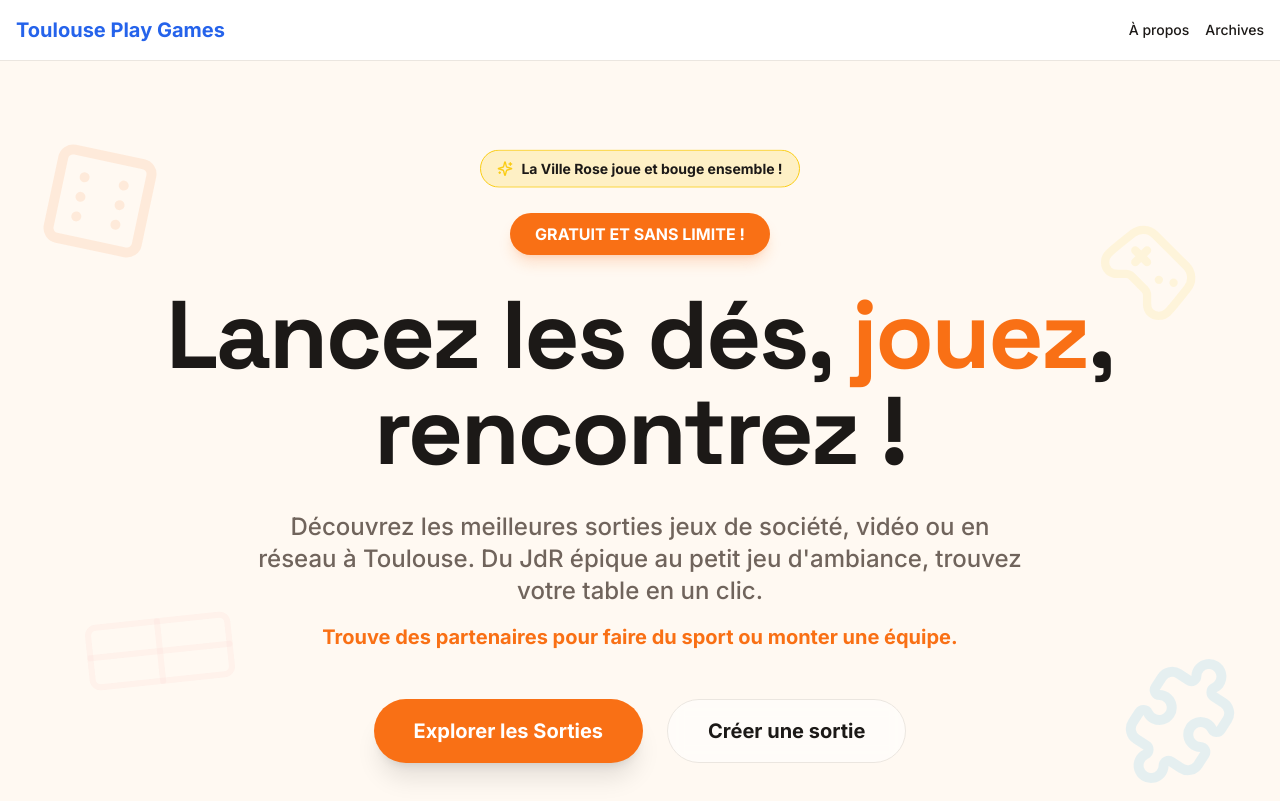
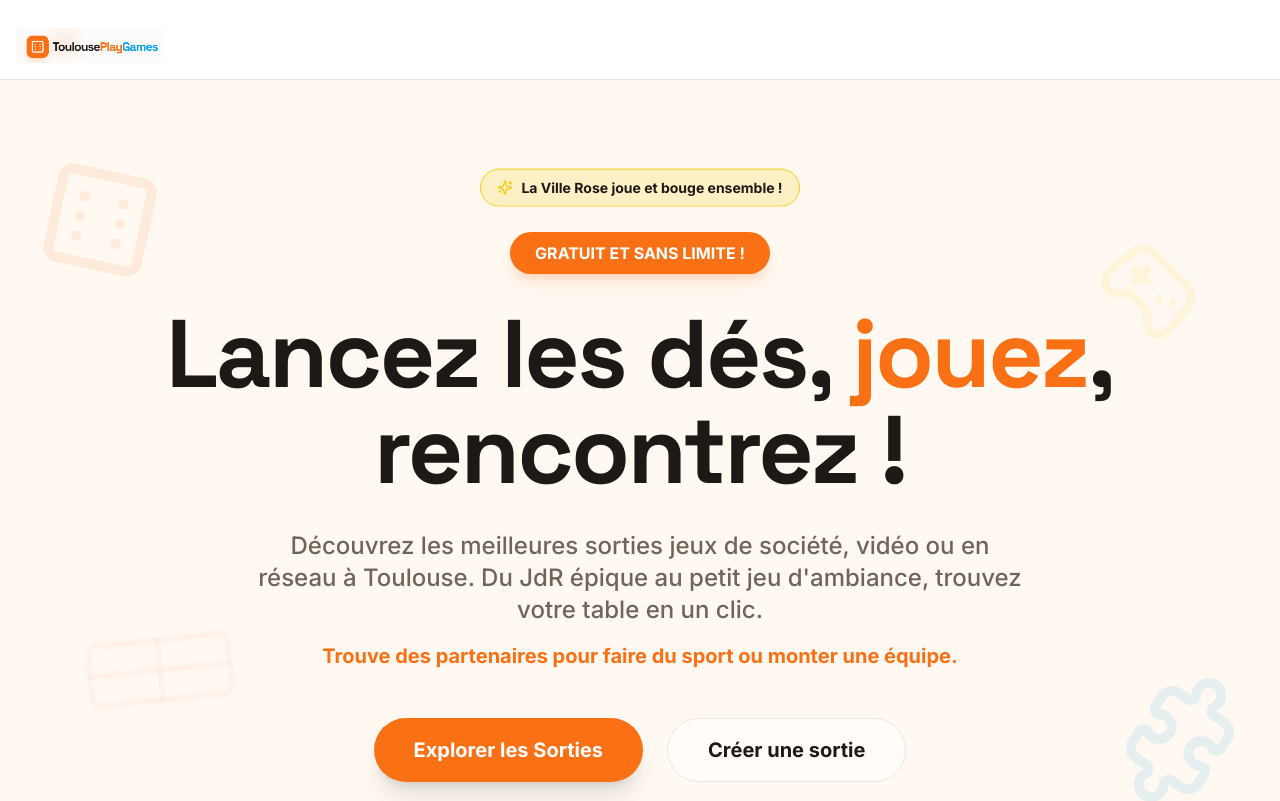
Before and after one commit to toulousebilingue-web/toulouseplaygames, a Next.js app: page / in a window 1280 px wide. Shown: the top 801 px of the page. Built offline with nearby package versions, Linux system fonts and the light colour scheme.

Commit message:
Fin Toast

```diff
--- a/src/app/layout.tsx
+++ b/src/app/layout.tsx
@@ -1,18 +1,10 @@
 import type { Metadata } from 'next';
 import './globals.css';
 import { Toaster } from "@/components/ui/toaster";
-import PWA from "@/components/PWA"; // Assure-toi que le chemin est correct
 
 export const metadata: Metadata = {
   title: 'Toulouse Play Games',
   description: 'The premier board game community in Toulouse.',
-  manifest: '/manifest.json', // Indispensable pour la PWA
-  themeColor: '#E0FFFF',     // La couleur de la barre d'état sur mobile
-  appleWebApp: {
-    capable: true,
-    statusBarStyle: 'default',
-    title: 'TPG Sport',
-  },
 };
 
 export default function RootLayout({
@@ -24,22 +16,11 @@ export default function RootLayout({
     <html lang="fr">
       <head>
         <link rel="preconnect" href="https://fonts.googleapis.com" />
-        <link
-          rel="preconnect"
-          href="https://fonts.gstatic.com"
-          crossOrigin="anonymous"
-        />
-        <link
-          href="https://fonts.googleapis.com/css2?family=Inter:wght@400;500;600;700&family=Space+Grotesk:wght@400;500;600;700&display=swap"
-          rel="stylesheet"
-        />
+        <link rel="preconnect" href="https://fonts.gstatic.com" crossOrigin="anonymous" />
+        <link href="https://fonts.googleapis.com/css2?family=Inter:wght@400;500;600;700&family=Space+Grotesk:wght@400;500;600;700&display=swap" rel="stylesheet" />
       </head>
       <body className="font-body antialiased bg-background text-foreground">
-        {/* Le composant PWA gère l'enregistrement du Service Worker côté client */}
-        <PWA />
-
         {children}
-
         <Toaster />
       </body>
     </html>
--- a/src/components/navbar.tsx
+++ b/src/components/navbar.tsx
@@ -1,14 +1,27 @@
-import Link from 'next/link'
+import Link from 'next/link';
+import Image from 'next/image';
 
 export default function Navbar() {
   return (
     <nav className="flex items-center justify-between p-4 border-b bg-white">
-      <Link href="/" className="text-xl font-bold text-blue-600">
-        Toulouse Play Games
+      {/* Logo avec margin-top (mt-3) pour le descendre un peu
+          et une hauteur définie pour ne pas casser la barre de navigation
+      */}
+      <Link href="/" className="mt-3 block">
+        <Image
+          src="/icons/ToulousePlayGames.png"
+          alt="Toulouse Play Games"
+          width={150}   // Ajuste la largeur selon tes envies
+          height={50}   // Ajuste la hauteur
+          className="object-contain"
+        />
       </Link>
+
+      {/* On a supprimé "À propos" et "Archives"
+          On peut laisser la div vide ou ajouter d'autres liens plus tard
+      */}
       <div className="space-x-4 text-sm font-medium">
-        <Link href="/about" className="hover:text-blue-500">À propos</Link>
-        <Link href="/admin/archived" className="hover:text-blue-500">Archives</Link>
+        {/* Liens supprimés comme demandé */}
       </div>
     </nav>
   )
```
